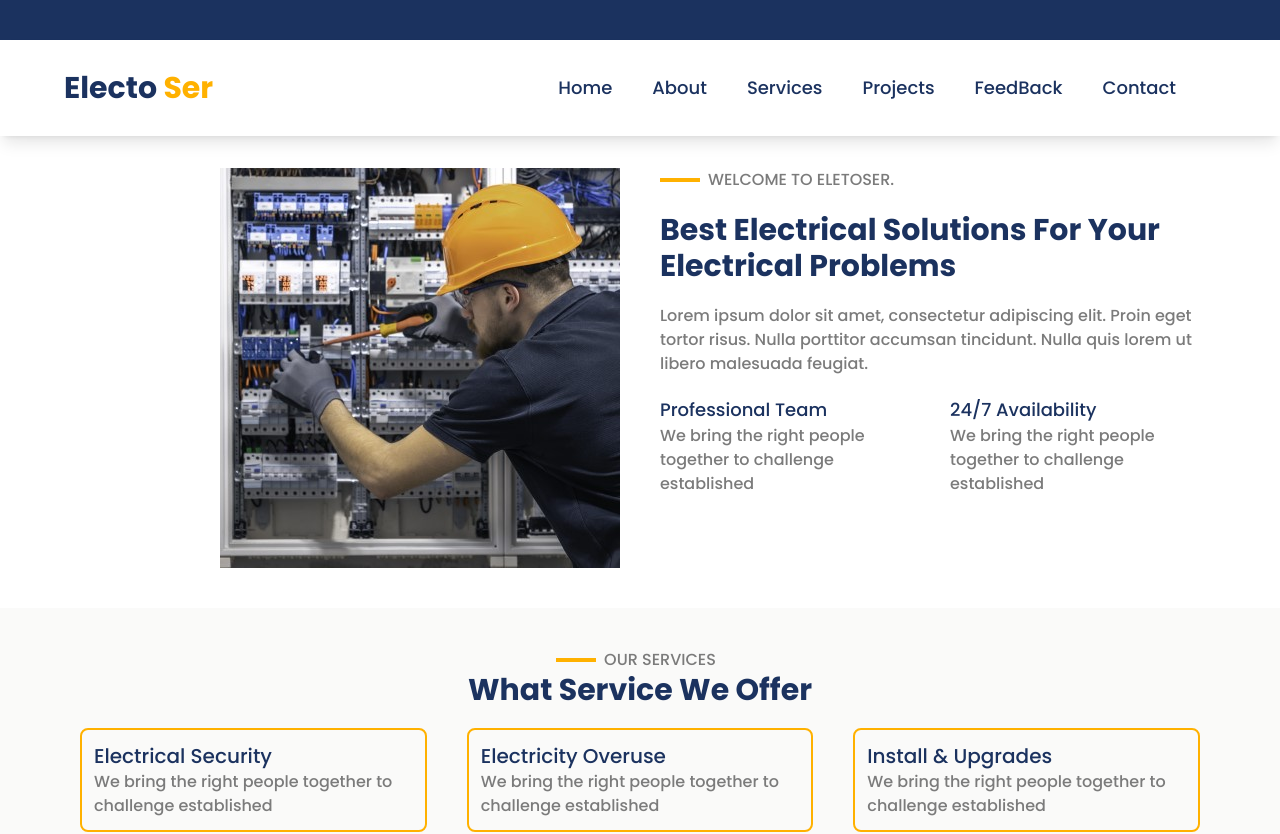
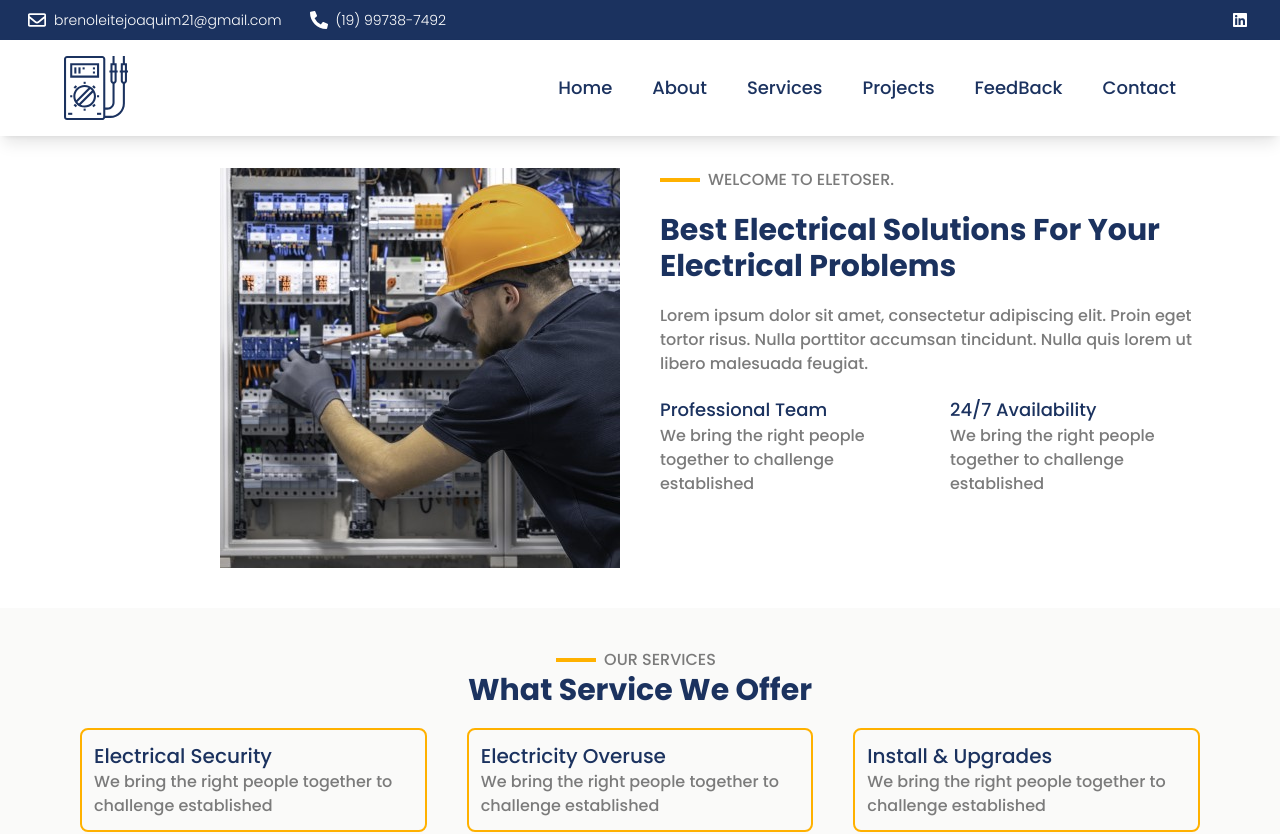
Before and after one commit to Karenzita18/landing-page-eletricista, a Next.js app: page / in a window 1280 px wide. Shown: the top 834 px of the page. Built offline with nearby package versions, Linux system fonts and the light colour scheme.

Commit message:
K: update header

```diff
--- /dev/null
+++ b/src/components/common/icon.tsx
@@ -0,0 +1,124 @@
+export function Icone(){
+    return(
+        <svg
+            xmlns="http://www.w3.org/2000/svg"
+            fill="currentColor"
+            version="1.1"
+            id="Layer_1"
+            viewBox="0 0 295.239 295.239"
+            width="64px"
+            height="64px"
+        >
+            <g>
+                <g>
+                    <g>
+                        <path
+                            d="M161.904,33.333H28.571V100h133.333V33.333z M152.381,90.476L152.381,90.476H38.095V42.857h114.286V90.476z"
+                        />
+                        <path
+                            d="M95.238,133.333c-28.881,0-52.381,23.5-52.381,52.381s23.5,52.381,52.381,52.381c28.881,0,52.381-23.5,52.381-52.381     S124.119,133.333,95.238,133.333z M56.338,203.595c-2.514-5.452-3.957-11.495-3.957-17.881c0-23.633,19.224-42.857,42.857-42.857     c6.386,0,12.429,1.443,17.881,3.957L56.338,203.595z M61.433,211.967l60.052-60.052c2.824,2.195,5.357,4.729,7.552,7.552     l-60.052,60.052C66.167,217.324,63.629,214.786,61.433,211.967z M138.095,185.714c0,23.634-19.224,42.857-42.857,42.857     c-6.386,0-12.429-1.443-17.881-3.957l56.781-56.781C136.652,173.285,138.095,179.328,138.095,185.714z"
+                        />
+                        <rect
+                            x="90.476"
+                            y="119.048"
+                            width="9.524"
+                            height="9.524"
+                        />
+                        <rect
+                            x="90.476"
+                            y="242.857"
+                            width="9.524"
+                            height="9.524"
+                        />
+                        <rect
+                            x="152.381"
+                            y="180.952"
+                            width="9.524"
+                            height="9.524"
+                        />
+                        <rect
+                            x="28.571"
+                            y="180.952"
+                            width="9.524"
+                            height="9.524"
+                        />
+                        <rect
+                            x="133.333"
+                            y="136.123"
+                            transform="matrix(-0.7071 0.7071 -0.7071 -0.7071 336.7582 146.2245)"
+                            width="9.524"
+                            height="13.467"
+                        />
+                        <rect
+                            x="45.647"
+                            y="223.809"
+                            transform="matrix(-0.7071 -0.7071 0.7071 -0.7071 -72.2046 427.2335)"
+                            width="13.467"
+                            height="9.524"
+                        />
+                        <rect
+                            x="133.333"
+                            y="221.839"
+                            transform="matrix(-0.7071 -0.7071 0.7071 -0.7071 74.1179 487.8445)"
+                            width="9.524"
+                            height="13.467"
+                        />
+
+                        <rect
+                            x="45.647"
+                            y="138.095"
+                            transform="matrix(-0.7071 0.7071 -0.7071 -0.7071 190.4346 206.8335)"
+                            width="13.467"
+                            height="9.524"
+                        />
+                        <rect
+                            x="47.619"
+                            y="52.381"
+                            width="9.524"
+                            height="28.571"
+                        />
+                        <rect
+                            x="66.667"
+                            y="52.381"
+                            width="9.524"
+                            height="28.571"
+                        />
+                        <rect
+                            x="133.333"
+                            y="52.381"
+                            width="9.524"
+                            height="9.524"
+                        />
+                        <rect
+                            x="85.714"
+                            y="52.381"
+                            width="9.524"
+                            height="9.524"
+                        />
+                        <rect
+                            x="133.333"
+                            y="71.429"
+                            width="9.524"
+                            height="9.524"
+                        />
+                        <path
+                            d="M295.238,66.667h-4.762V33.333h-9.524V0h-9.524v33.333h-9.524v33.333h-4.762v9.524h4.762v38.095     c0,6.2,3.995,11.438,9.524,13.41v91.352c0,31.51-25.633,57.143-57.143,57.143h-23.81v-28.571H200     c18.376,0,33.333-14.957,33.333-33.333v-86.59c5.529-1.971,9.524-7.21,9.524-13.41V76.19h4.762v-9.524h-4.762V33.333h-9.524V0     h-9.524v33.333h-9.524v33.333h-4.762v9.524h4.762v38.095c0,6.2,3.995,11.438,9.524,13.41v86.59     c0,13.129-10.681,23.81-23.81,23.81h-9.524V14.286C190.476,6.41,184.067,0,176.19,0H14.286C6.41,0,0,6.41,0,14.286v266.667     c0,7.876,6.41,14.286,14.286,14.286H176.19c6.2,0,11.438-3.995,13.41-9.524h24.686c36.762,0,66.667-29.905,66.667-66.667v-91.352     c5.529-1.971,9.524-7.21,9.524-13.41V76.19h4.762L295.238,66.667L295.238,66.667z M223.81,42.857h9.524v23.81h-9.524V42.857z      M223.809,76.19h9.524v38.095c0,2.629-2.133,4.762-4.762,4.762c-2.629,0-4.762-2.133-4.762-4.762V76.19z M180.952,280.952     c0,2.629-2.133,4.762-4.762,4.762H14.286c-2.629,0-4.762-2.133-4.762-4.762V14.286c0-2.629,2.133-4.762,4.762-4.762H176.19     c2.629,0,4.762,2.133,4.762,4.762V280.952z M280.952,114.286c0,2.629-2.133,4.762-4.762,4.762c-2.629,0-4.762-2.133-4.762-4.762     V76.19h9.524V114.286z M280.953,66.667h-9.524v-23.81h9.524V66.667z"
+                        />
+                        <rect
+                            x="19.048"
+                            y="261.905"
+                            width="19.048"
+                            height="9.524"
+                        />
+                        <rect
+                            x="152.381"
+                            y="261.905"
+                            width="19.048"
+                            height="9.524"
+                        />
+                    </g>
+                </g>
+            </g>
+        </svg>
+    );
+}
--- a/src/components/layout/Header.tsx
+++ b/src/components/layout/Header.tsx
@@ -3,19 +3,15 @@
 import React, { Fragment, useEffect, useState } from "react";
 import {
   FaRegEnvelope,
-  FaFacebookF,
-  FaWhatsapp,
-  FaInstagram,
   FaPhoneAlt,
-  FaLinkedinIn,
-  FaAngleDown,
-  FaChevronDown,
+  FaLinkedin,
 } from "react-icons/fa";
 import { Menu, Transition } from "@headlessui/react";
 import Link from "next/link";
 import Image from "next/image";
 import { usePathname } from "next/navigation";
 import { Link as Scroll } from "react-scroll";
+import { Icone } from "../common/icon";
 
 declare const window: any;
 
@@ -24,18 +20,6 @@ export default function Header() {
   const [isOpen, setIsOpen] = useState(false);
   const [navbar, setNavbar] = useState(false);
   const pathname = usePathname();
-  const data = {
-    logoAlt: "Machpela",
-    redeSocial: {
-      facebook: "https://www.facebook.com/machpelaoficial",
-      instagram: "https://www.instagram.com/machpelaloteamentos/",
-      whatsapp:
-        "/",
-    },
-    contato: {
-      phone: "(19) xxxxx-xxxx",
-    },
-  };
   useEffect(() => {
     changeBackground();
     window.addEventListener("scroll", changeBackground);
@@ -52,7 +36,39 @@ export default function Header() {
   return (
     <>
       <header>
-        <div className="bg-brand-100 md:px-5 z-20 font-light  relative py-5">
+        <div className="bg-brand-100 md:px-5 z-20 font-light text-white ">
+          <div className="max-w-7xl mx-auto flex place-content-between">
+            <div className="flex place-items-center gap-x-5">
+              <a
+                href="mailto:brenoleitejoaquim21@gmail.com"
+                className="text-sm hidden sm:block"
+              >
+                <span className="inline-block text-lg -mb-1 mx-2">
+                  <FaRegEnvelope></FaRegEnvelope>
+                </span>
+                  brenoleitejoaquim21@gmail.com
+              </a>
+              <a
+                href="tel:5519997387492"
+                className="text-sm hidden sm:block"
+              >
+                <span className="inline-block text-lg -mb-1 mx-2">
+                  <FaPhoneAlt />
+                </span>
+                  (19) 99738-7492
+              </a>
+            </div>
+            <div className="flex">
+              <a
+                href="https://www.linkedin.com/in/breno-leite-joaquim-0a5318262/"
+                target="_blank"
+                rel="noopener noreferrer"
+                className="p-3"
+              >
+                <FaLinkedin/>
+              </a>
+            </div>
+          </div>
         </div>
         <nav
           className={
@@ -67,11 +83,9 @@ export default function Header() {
                 <div className="flex justify-center items-center flex-shrink-0 max-w-[240px] md:max-w-[300px]">
                   <Link
                     href="/"
-                    className="cursor-pointer max-w-[26rem] md:max-w-[28rem]"
+                    className="cursor-pointer max-w-[26rem] md:max-w-[28rem] text-brand-100 "
                   >
-                    <h1 className="text-brand-100 font-bold text-3xl ">
-                      Electo <span className="text-brand-200">Ser</span>
-                    </h1>
+                    <Icone />
                   </Link>
                 </div>
                 <div className="hidden mr-5 lg:flex flex-nowrap items-center">
@@ -129,7 +143,7 @@ export default function Header() {
                 <button
                   onClick={() => setIsOpen(!isOpen)}
                   type="button"
-                  className=" inline-flex items-center justify-center p-2 rounded-md text-brand-200 bg-white outline-none shadow-md"
+                  className=" inline-flex items-center justify-center p-2 rounded-md text-brand-100 bg-white outline-none shadow-md"
                   aria-controls="mobile-menu"
                   aria-expanded="false"
                 >
```
Also changed, not shown: 1 other file (tests, documents, lock files or other folders).
